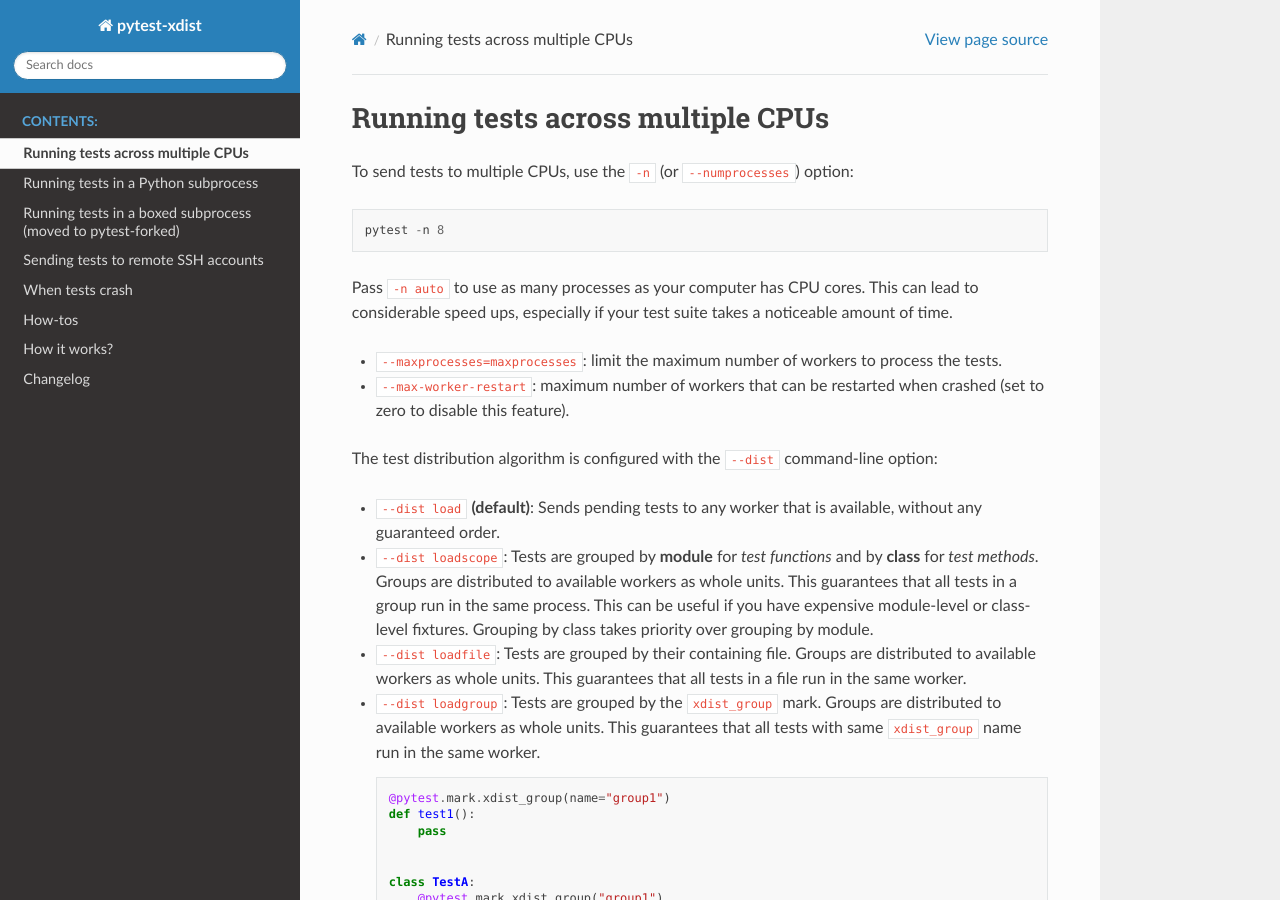
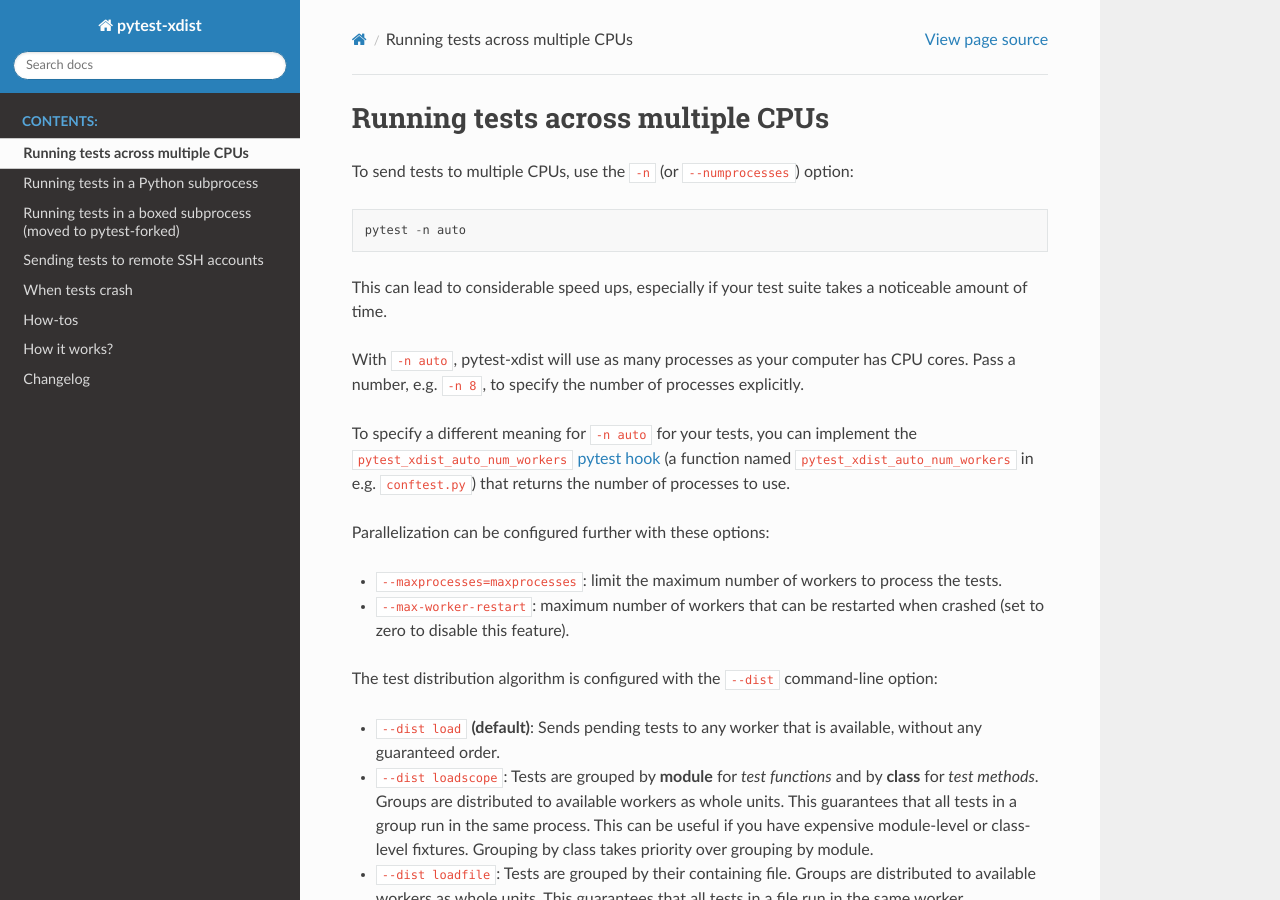
Before and after one commit to pytest-dev/pytest-xdist, a Sphinx documentation site: the page built from docs/distribution.rst, in a window 1280 px wide and 900 px high. Built offline with Sphinx 7.4.7 and the Read the Docs theme 2.0.0, drawn with Linux system fonts in a browser that asks for light colours.

Commit message:
Document the pytest_xdist_auto_num_workers hook (#791)

```diff
--- a/docs/distribution.rst
+++ b/docs/distribution.rst
@@ -5,11 +5,23 @@
 
 To send tests to multiple CPUs, use the ``-n`` (or ``--numprocesses``) option::
 
-    pytest -n 8
+    pytest -n auto
 
-Pass ``-n auto`` to use as many processes as your computer has CPU cores. This
-can lead to considerable speed ups, especially if your test suite takes a
+This can lead to considerable speed ups, especially if your test suite takes a
 noticeable amount of time.
+
+With ``-n auto``, pytest-xdist will use as many processes as your computer
+has CPU cores.
+Pass a number, e.g. ``-n 8``, to specify the number of processes explicitly.
+
+To specify a different meaning for ``-n auto`` for your tests,
+you can implement the ``pytest_xdist_auto_num_workers``
+`pytest hook <https://docs.pytest.org/en/latest/how-to/writing_plugins.html>`__
+(a function named ``pytest_xdist_auto_num_workers`` in e.g. ``conftest.py``)
+that returns the number of processes to use.
+
+
+Parallelization can be configured further with these options:
 
 * ``--maxprocesses=maxprocesses``: limit the maximum number of workers to
   process the tests.
```
Also changed, not shown: 1 other file.
